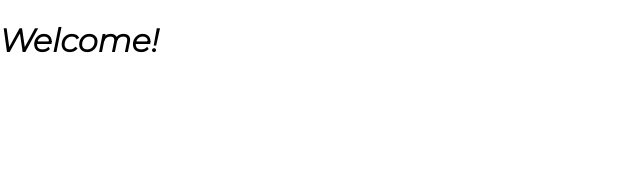
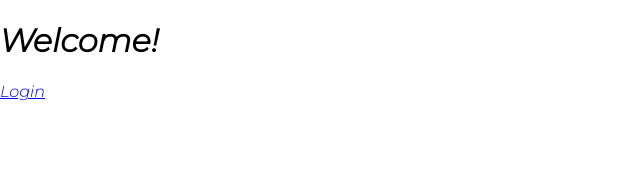
Before and after one commit to vishnuramv/dashboard-cit-ui, a React (Create React App) app: page / in a window 1280 px wide. Shown: the top 172 px of the page, without its empty margins (0-640 px from the left). Built offline with nearby package versions, Linux system fonts and the light colour scheme.

Commit message:
Minor changes

```diff
--- a/src/App.js
+++ b/src/App.js
@@ -1,21 +1,26 @@
 import "./App.css";
-import { BrowserRouter as Router, Switch, Route } from "react-router-dom";
+import { BrowserRouter as Router, Switch, Route, Link } from "react-router-dom";
 import Login from "./Components/Login/Login";
 import Reset from "./Components/Reset/Reset";
+import Signup from "./Components/Signup/Signup";
 
 function App() {
   return (
     <Router>
       <div className="App">
         <Switch>
-          <Route path="/" exact>
-            <h1>Welcome!</h1>
+          <Route path="/signup">
+            <Signup />
           </Route>
           <Route path="/login">
             <Login />
           </Route>
           <Route path="/reset">
             <Reset />
+          </Route>
+          <Route path="/" exact>
+            <h1>Welcome!</h1>
+            <Link to="/login">Login</Link>
           </Route>
         </Switch>
       </div>
```
